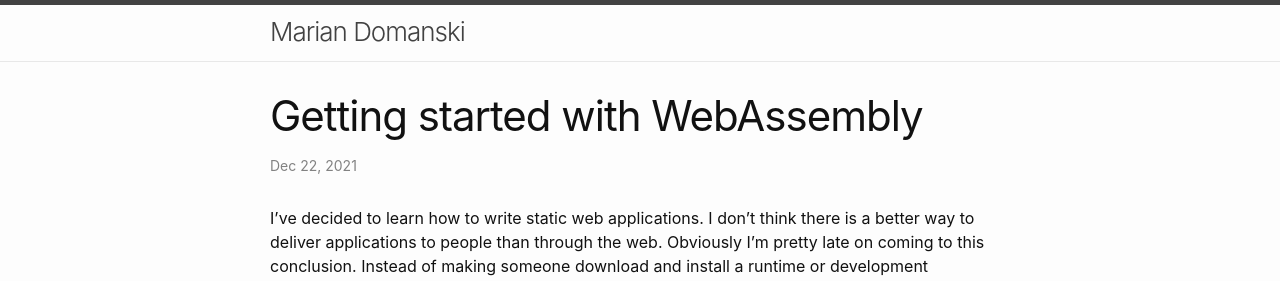
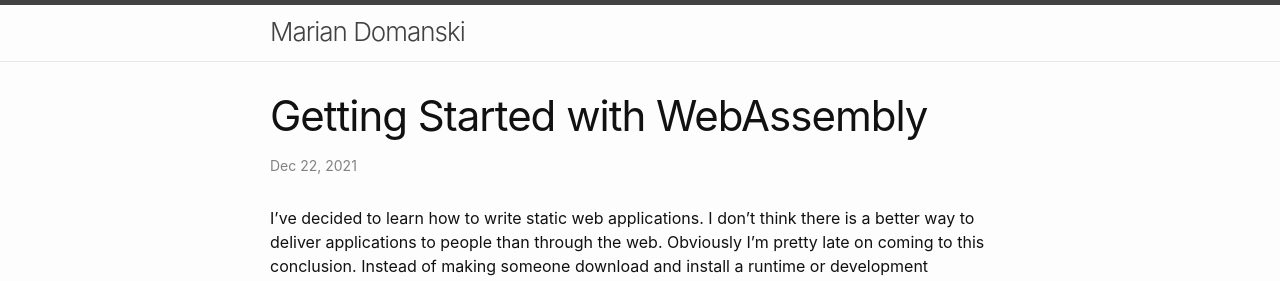
Before and after one commit to mmdski/mmdski.github.io, a Jekyll site: the page built from _posts/2021-12-21-getting-started.markdown, in a window 1280 px wide. Shown: the top 281 px of the page. Built offline with Jekyll 4.4.1, drawn with Linux system fonts in a browser that asks for light colours; a script that is not in the unit is left out.

```diff
--- a/_posts/2021-12-21-getting-started.markdown
+++ b/_posts/2021-12-21-getting-started.markdown
@@ -1,6 +1,6 @@
 ---
 layout: post
-title:  "Getting started with WebAssembly"
+title:  "Getting Started with WebAssembly"
 date:   2021-12-21 18:55:29 -0600
 tags: [Wasm, JavaScript]
 ---
```
